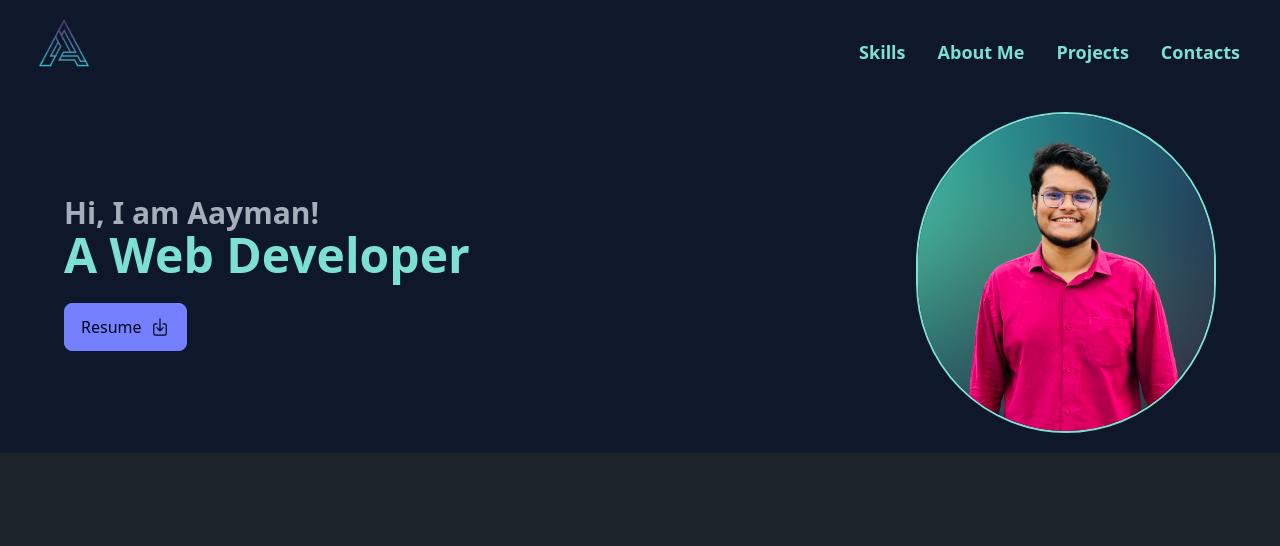
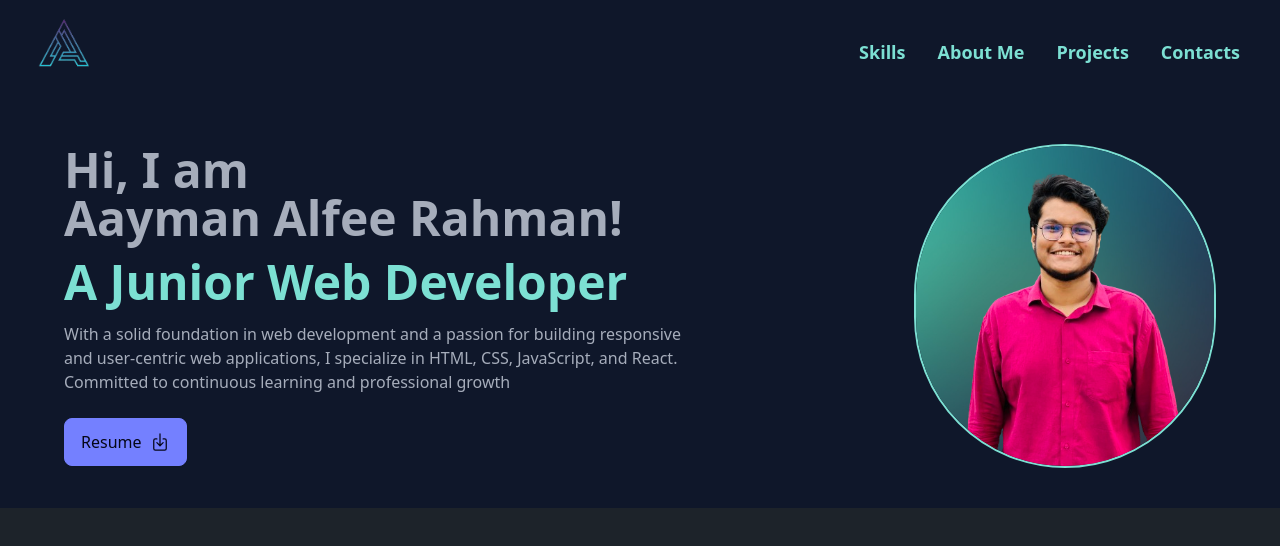
Before and after one commit to aayman01/portfolio, a React (Vite) app: page / in a window 1280 px wide. Shown: the top 546 px of the page. Built offline with nearby package versions, Linux system fonts and the light colour scheme.

Commit message:
banner section complete

```diff
--- a/src/Components/Banner.jsx
+++ b/src/Components/Banner.jsx
@@ -2,22 +2,30 @@ import { IoDownloadOutline } from 'react-icons/io5';
 import bannerimg from '../assets/bannerimg1.png';
 const Banner = () => {
     return (
-      <div className="bg-slate-900 pt-2 pb-5 px-16">
+      <div className="bg-slate-900 py-10 px-16">
         <div className="flex items-center justify-between flex-col lg:flex-row">
           <div className="">
-            <p className="text-3xl font-bold">Hi, I am Aayman!</p>
-            <p className="pb-6 text-5xl text-[#7ce0d3] font-bold">
-              A Web Developer
+            <p className="text-5xl font-bold mb-4">
+              Hi, I am <br /> Aayman Alfee Rahman!
+            </p>
+            <p className="pb-4 text-5xl text-[#7ce0d3] font-bold">
+              A Junior Web Developer
+            </p>
+            <p className="pb-6 w-3/4">
+              With a solid foundation in web development and a passion for
+              building responsive and user-centric web applications, I
+              specialize in HTML, CSS, JavaScript, and React. Committed to
+              continuous learning and professional growth
             </p>
             <button className="btn font-medium text-base btn-primary">
               Resume
-              <IoDownloadOutline className='font-medium text-xl' />
+              <IoDownloadOutline className="font-medium text-xl" />
             </button>
           </div>
           <div className="">
             <img
               src={bannerimg}
-              className="w-[300px] rounded-full border-[#7ce0d3] border-2"
+              className="w-[600px] rounded-full border-[#7ce0d3] border-2"
             />
           </div>
         </div>
```
